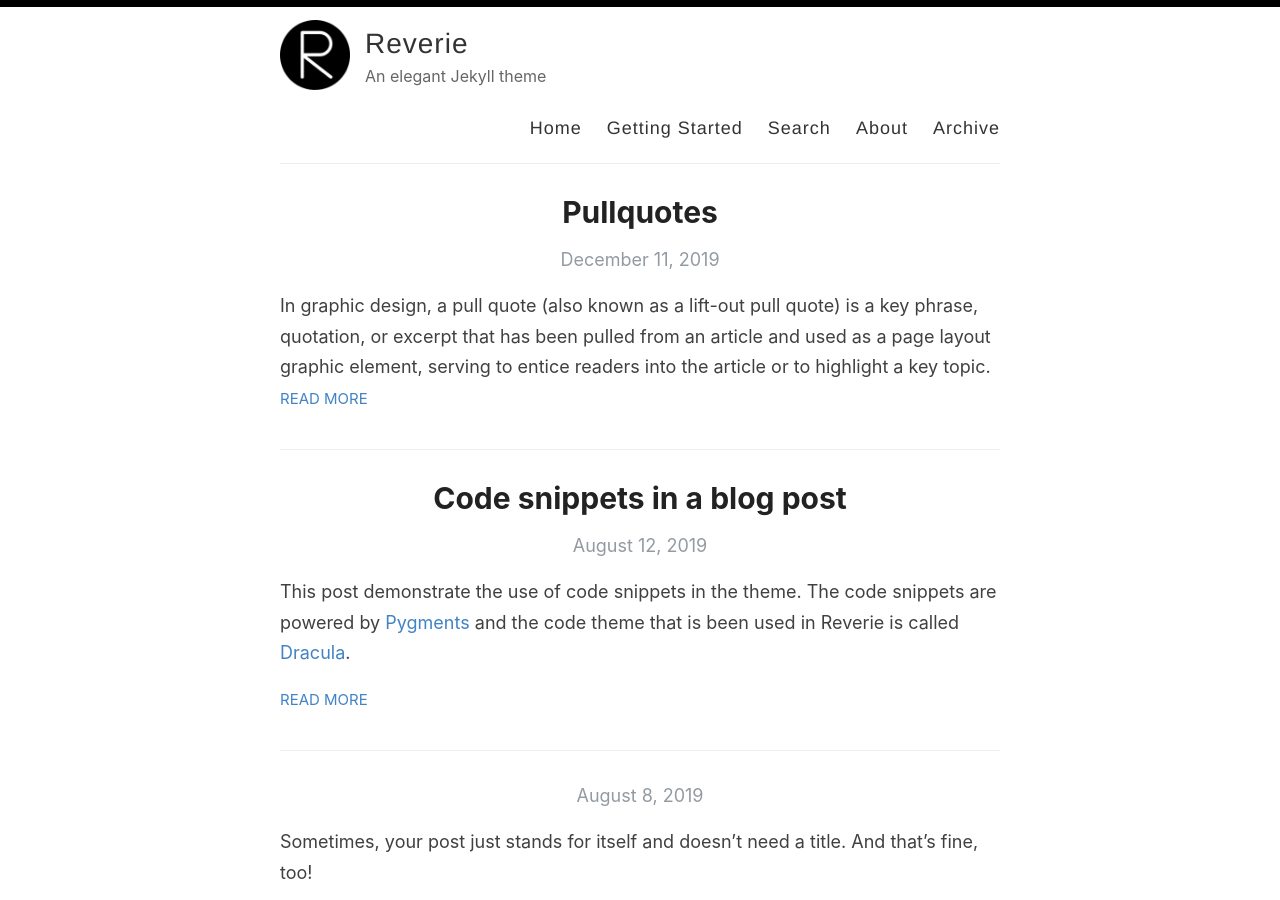
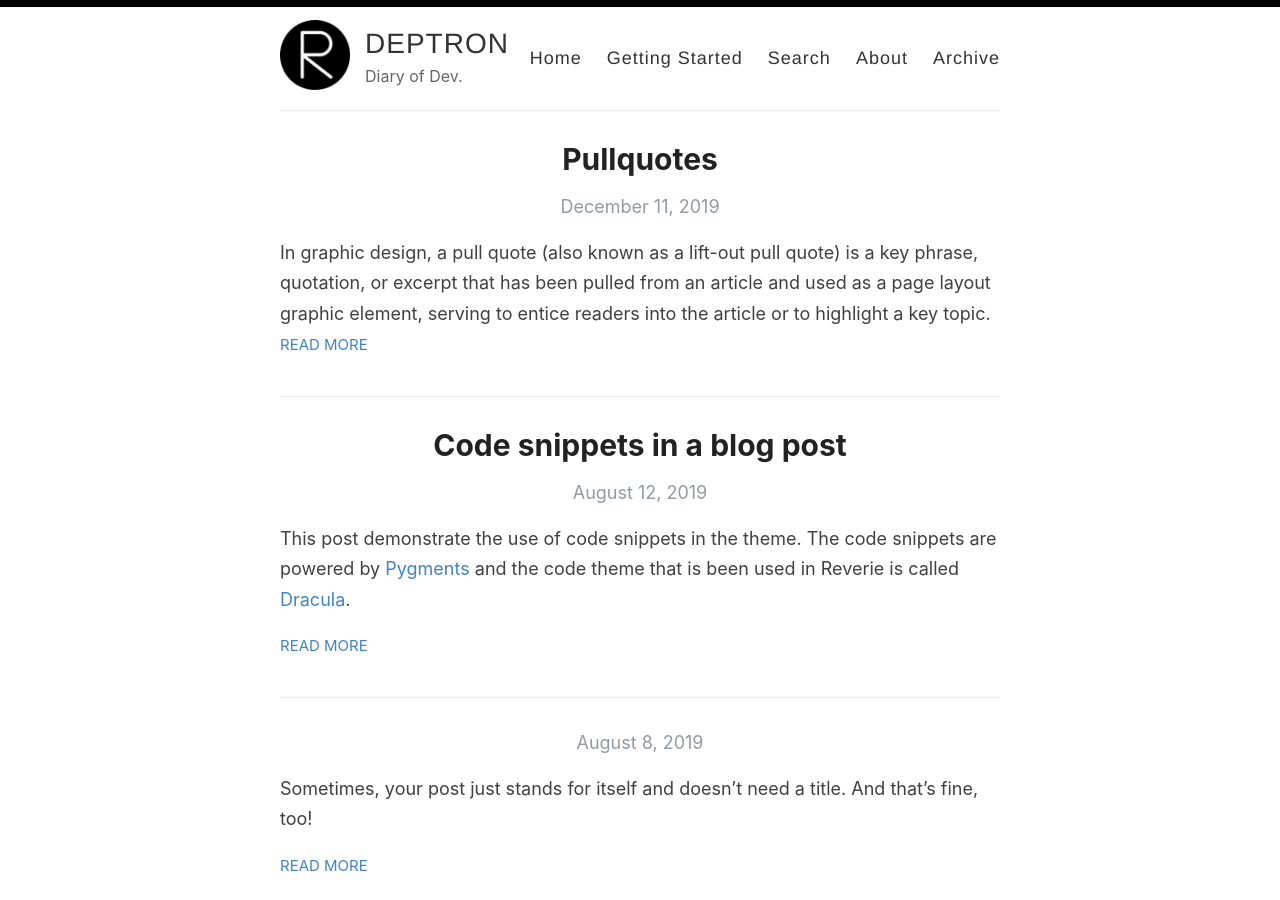
Before and after one commit to deepvaluer/deepvaluer.github.io, a Jekyll site: the page built from index.html, in a window 1280 px wide and 900 px high. Built offline with Jekyll 4.4.1, drawn with Linux system fonts in a browser that asks for light colours; the list of posts is cut into pages by our own code.

Commit message:
Update _config.yml

```diff
--- a/_config.yml
+++ b/_config.yml
@@ -3,13 +3,13 @@
 #
 
 # Name of your site (displayed in the header)
-name: Reverie
+name: DEPTRON
 
 # Name of the author
-author: Amit Merchant
+author: Yeoncheol Choi
 
 # Short bio or description (displayed in the header)
-description: An elegant Jekyll theme
+description: Diary of Dev.
 
 # URL of your avatar or profile pic (you could use your GitHub profile pic)
 avatar: /images/reverie.png
@@ -21,15 +21,15 @@ avatar: /images/reverie.png
 # Includes an icon in the footer for each username you enter
 footer-links:
   dribbble:
-  email: amit.d.merchant@gmail.com
+  email: deepvaluer@gmail.com
   facebook:
   flickr:
-  github: amitmerchant1990/reverie
+  github: deepvaluer/
   instagram:
   linkedin:
   pinterest:
-  rss: rss
-  twitter: amit_merchant
+  rss:
+  twitter:
   stackoverflow:
   youtube: # channel/<your_long_string> or user/<user-name>
   googleplus: # anything in your profile username that comes after plus.google.com/
@@ -48,14 +48,14 @@ google_analytics: UA-43339302-11
 
 # Your website URL (e.g. http://amitmerchant1990.github.io or http://www.amitmerchant.com)
 # Used for Sitemap.xml and your RSS feed
-url: http://www.amitmerchant.com/reverie
-enforce_ssl: https://www.amitmerchant.com/reverie
+url: http://deepvaluer.github.io
+enforce_ssl: https://deepvaluer.github.io
 
 # If you're hosting your site at a Project repository on GitHub pages
 # (http://yourusername.github.io/repository-name)
 # and NOT your User repository (http://yourusername.github.io)
 # then add in the baseurl here, like this: "/repository-name"
-baseurl: "/reverie"
+baseurl: ""
 
 #
 # !! You don't need to change any of the configuration flags below !!
```
